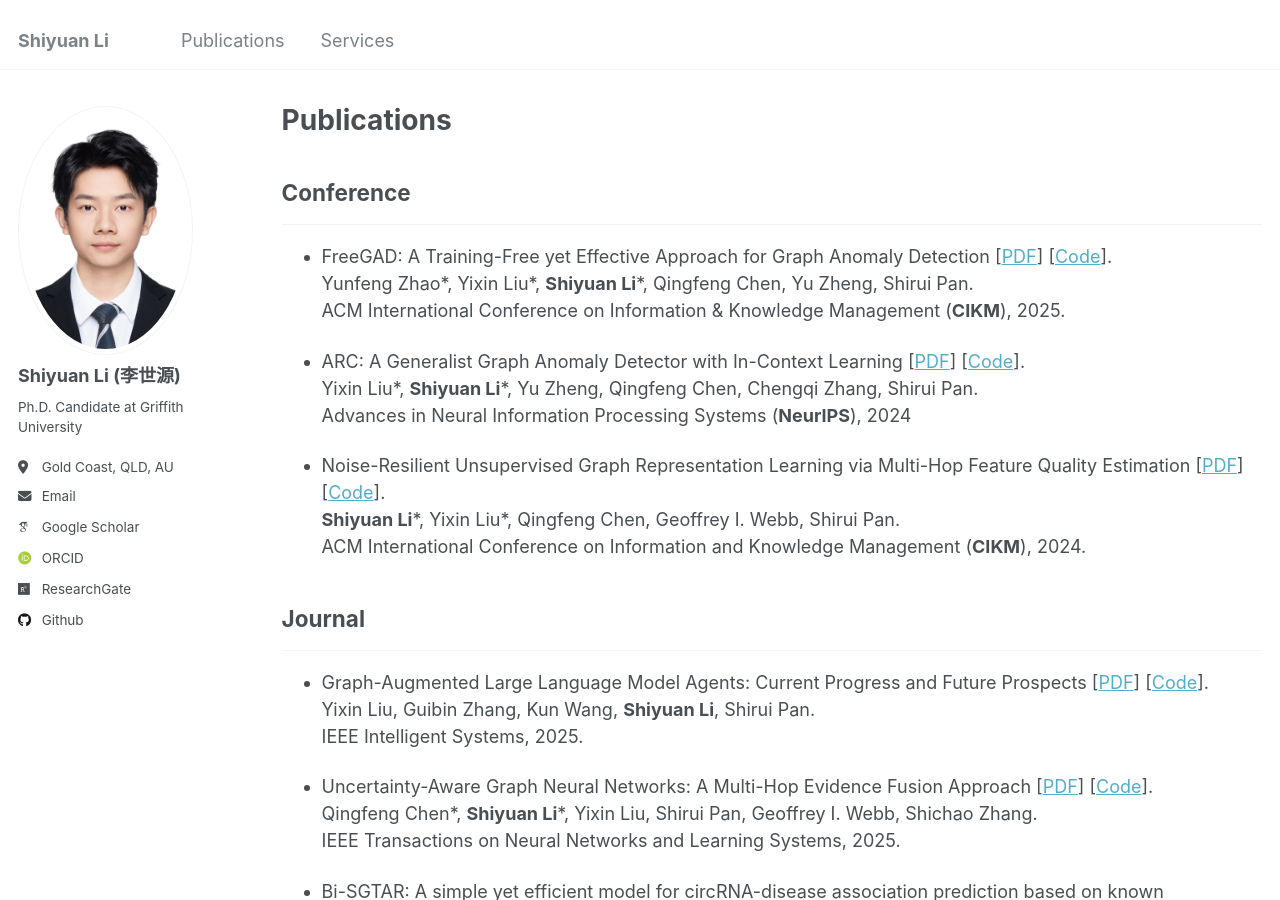
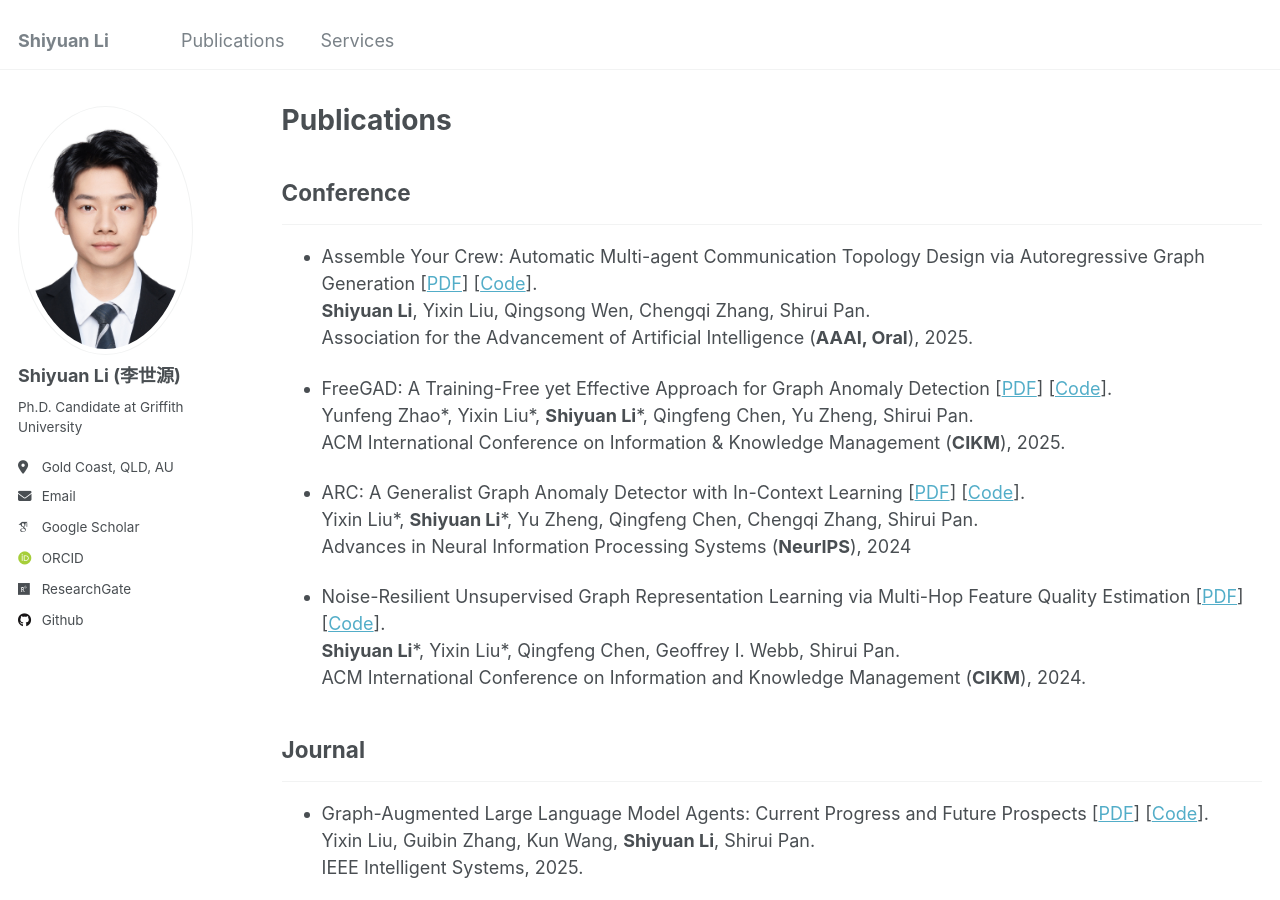
Before and after one commit to Shiy-Li/Shiy-Li.github.io, a Jekyll site: the page built from _pages/publications.md, in a window 1280 px wide and 900 px high. Built offline with Jekyll 4.4.1, drawn with Linux system fonts in a browser that asks for light colours; some web fonts are replaced.

Commit message:
Update publications.md

```diff
--- a/_pages/publications.md
+++ b/_pages/publications.md
@@ -17,6 +17,10 @@ author_profile: true
 
 ## Conference
 -----
+* Assemble Your Crew: Automatic Multi-agent Communication Topology Design via Autoregressive Graph Generation \[[PDF](https://arxiv.org/abs/2507.18224)\] \[[Code](https://github.com/shiy-li/ARG-Designer)\]. <br>
+**Shiyuan Li**, Yixin Liu, Qingsong Wen, Chengqi Zhang, Shirui Pan. <br>
+Association for the Advancement of Artificial Intelligence (**AAAI, Oral**), 2025.
+
 * FreeGAD: A Training-Free yet Effective Approach for Graph Anomaly Detection \[[PDF](https://arxiv.org/abs/2508.10594)\] \[[Code](https://github.com/yunf-zhao/FreeGAD)\]. <br>
 Yunfeng Zhao\*, Yixin Liu\*, **Shiyuan Li**\*, Qingfeng Chen, Yu Zheng, Shirui Pan. <br>
 ACM International Conference on Information & Knowledge Management (**CIKM**), 2025.
```
